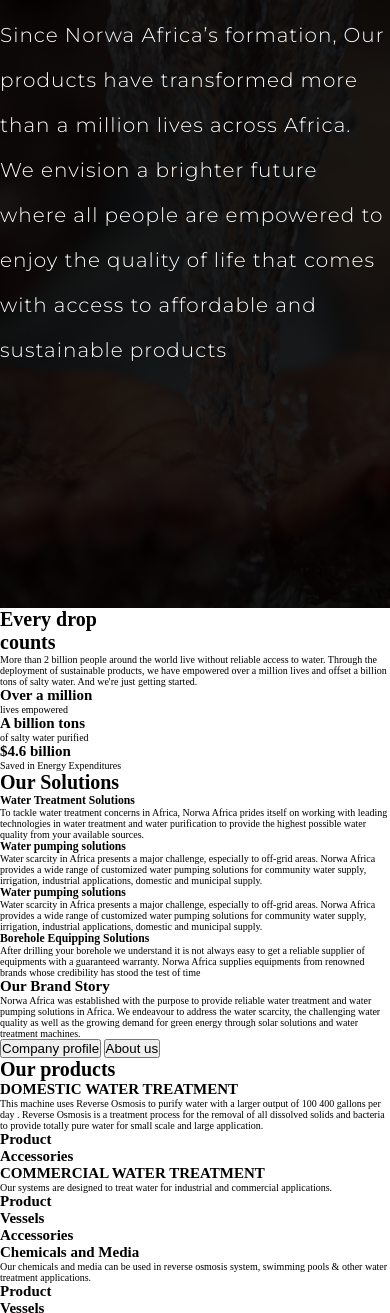
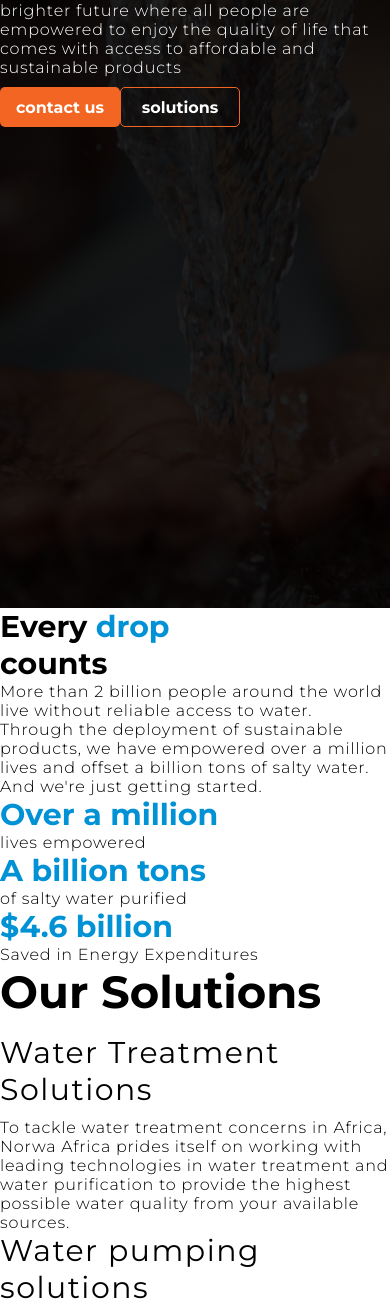
Before and after one commit to EvolutionDesign/Norwa-Africa, a website: page index.html in a window 390 px wide. Shown: the part 236-1549 px from the top of the page. Drawn offline with Linux system fonts and the light colour scheme.

Commit message:
mobile-version

```diff
--- a/index.html
+++ b/index.html
@@ -26,23 +26,31 @@
             Over a million lives, <br />
             transformed.
           </h1>
-          <p class="text color-white font-smaller">
+          <p class="text color-white font-smaller margin-bottom-medium">
             Since Norwa Africa’s formation, Our products have transformed more
             than a million lives across Africa. We envision a brighter future
             where all people are empowered to enjoy the quality of life that
             comes with access to affordable and sustainable products
           </p>
+          <div class="btn">
+            <button class="pri-btn ">
+                <a href="./contact.html" class="link-btn color-white font-smaller" >contact us</a>
+            </button>
+            <button class="sec-btn">
+                <a href="" class="link-btn color-white font-smaller">solutions</a>
+            </button>
+          </div>
         </div>
       </header>
 
       <div>
         <div>
           <div>
-            <h1>
-              Every <span>drop</span><br />
+            <h1 class="font-meduim heading">
+              Every <span class="color-blue">drop</span><br />
               counts
             </h1>
-            <p>
+            <p class="font-smaller text">
               More than 2 billion people around the world live without reliable
               access to water. Through the deployment of sustainable products,
               we have empowered over a million lives and offset a billion tons
@@ -54,34 +62,34 @@
           <div>
             <div></div>
             <div>
-              <h2>Over a million</h2>
-              <p>lives empowered</p>
+              <h2 class="font-meduim heading color-blue" >Over a million</h2>
+              <p class="font-smaller text">lives empowered</p>
             </div>
           </div>
           <div>
             <div></div>
             <div>
-              <h2>A billion tons</h2>
-              <p>of salty water purified</p>
+              <h2 class="font-meduim heading color-blue">A billion tons</h2>
+              <p class="font-smaller text">of salty water purified</p>
             </div>
           </div>
           <div>
             <div></div>
             <div>
-              <h2>$4.6 billion</h2>
-              <p>Saved in Energy Expenditures</p>
+              <h2 class="font-meduim heading color-blue">$4.6 billion</h2>
+              <p class="font-smaller text">Saved in Energy Expenditures</p>
             </div>
           </div>
         </div>
       </div>
 
       <div>
-        <h1>Our Solutions</h1>
+        <h1 class="heading font-big margin-bottom-big">Our Solutions</h1>
         <div>
           <div>
             <div>
-              <h3>Water Treatment Solutions</h3>
-              <p>
+              <h3 class="sub-header font-meduim margin-bottom-medium">Water Treatment Solutions</h3>
+              <p class="font-smaller text">
                 To tackle water treatment concerns in Africa, Norwa Africa
                 prides itself on working with leading technologies in water
                 treatment and water purification to provide the highest possible
@@ -91,8 +99,8 @@
           </div>
           <div>
             <div>
-              <h3>Water pumping solutions</h3>
-              <p>
+              <h3 class="sub-header font-meduim margin-bottom-medium">Water pumping solutions</h3>
+              <p class="font-smaller text">
                 Water scarcity in Africa presents a major challenge, especially
                 to off-grid areas. Norwa Africa provides a wide range of
                 customized water pumping solutions for community water supply,
@@ -103,8 +111,8 @@
           </div>
           <div>
             <div>
-              <h3>Water pumping solutions</h3>
-              <p>
+              <h3 class="sub-header font-meduim margin-bottom-medium">Water pumping solutions</h3>
+              <p class="font-smaller text">
                 Water scarcity in Africa presents a major challenge, especially
                 to off-grid areas. Norwa Africa provides a wide range of
                 customized water pumping solutions for community water supply,
@@ -115,8 +123,8 @@
           </div>
           <div>
             <div>
-              <h3>Borehole Equipping Solutions</h3>
-              <p>
+              <h3 class="sub-header font-meduim margin-bottom-medium">Borehole Equipping Solutions</h3>
+              <p class="font-smaller text">
                 After drilling your borehole we understand it is not always easy
                 to get a reliable supplier of equipments with a guaranteed
                 warranty. Norwa Africa supplies equipments from renowned brands
@@ -127,18 +135,22 @@
         </div>
         <div>
           <div>
-            <h2>Our Brand Story</h2>
-            <p>
+            <h2 class="sub-header font-meduim margin-bottom-medium">Our Brand Story</h2>
+            <p class="font-smaller text">
               Norwa Africa was established with the purpose to provide reliable
               water treatment and water pumping solutions in Africa. We
               endeavour to address the water scarcity, the challenging water
               quality as well as the growing demand for green energy through
               solar solutions and water treatment machines.
             </p>
-            <div>
-              <button>Company profile</button>
-              <button>About us</button>
-            </div>
+            <div class="btn">
+                <button class="pri-btn ">
+                    <a href="./contact.html" class="link-btn color-white font-smaller" >Company profile</a>
+                </button>
+                <button class="sec-btn">
+                    <a href="" class="link-btn color-orange font-smaller">About us</a>
+                </button>
+              </div>
           </div>
         </div>
       </div>
--- a/sass/abstract/_mixin.scss
+++ b/sass/abstract/_mixin.scss
@@ -18,30 +18,29 @@
   */
 
   @mixin respond($breakpoint) {
-  //phone breakpoint
-  @if $breakpoint==phone {
-    @media (max-width: 37.5em) {
+    //big screen breakpoint
+    @if $breakpoint==big-screen {
+      @media (min-width: 112.5em) {
+        @content;
+      }
+    }
+    //tab-land breakpoint
+    @if $breakpoint==tab-land {
+      @media (min-width: 75em) {
         @content;
       }
     }
 
     //tab-port breakpoint
     @if $breakpoint==tab-port {
-    @media (max-width: 56.25em) {
+      @media (min-width: 56.25em) {
         @content;
       }
     }
 
-  //tab-land breakpoint
-  @if $breakpoint==tab-land {
-    @media (max-width: 75em) {
-      @content;
-    }
-  }
-
-  //big screen breakpoint
-  @if $breakpoint==big-screen {
-    @media (min-width: 112.5em) {
+    //phone breakpoint
+    @if $breakpoint==phone {
+      @media (min-width: 37.5em) {
         @content;
       }
     }
--- a/sass/base/_utilites.scss
+++ b/sass/base/_utilites.scss
@@ -0,0 +1,34 @@
+.margin-bottom-big {
+    margin-bottom: 1.5rem;
+
+    @include respond(phone){
+        margin-bottom: 3rem;
+    }
+}
+
+.margin-bottom-medium {
+    margin-bottom: 1rem;
+
+    @include respond(phone){
+        margin-bottom: 2rem;
+    }
+}
+
+.margin-bottom-small {
+    margin-bottom: 0.5rem;
+
+    @include respond(phone){
+        margin-bottom: 1rem;
+    }
+}
+
+
+.color-white {
+    color: $color-white;
+}
+.color-blue {
+    color: $color-blue;
+}
+.color-orange {
+    color: $color-orange;
+}
--- a/sass/components/_btn.scss
+++ b/sass/components/_btn.scss
@@ -0,0 +1,42 @@
+.btn {
+    display: flex;
+    flex-direction: row;
+    align-items: center;
+}
+.pri-btn,
+.sec-btn {
+    width: 120px;
+    height: 40px;
+    border-radius: 5px;
+
+    border: none;
+
+    &:focus {
+        outline: none;
+    }
+
+    @include respond(phone){
+        width: 176px;
+        height: 59px;
+        box-sizing: 15px;
+    }
+}
+
+.pri-btn {
+    background-color: $color-orange;
+}
+
+.sec-btn {
+    border: 1px solid $color-orange;
+    background-color: transparent;
+}
+
+.link-btn {
+    &:link,
+    &:visited {
+        font-family: $pri-font;
+        font-style: normal;
+        font-weight: 700;
+        text-decoration: none;
+    }
+}
--- a/sass/typography/_font-size.scss
+++ b/sass/typography/_font-size.scss
@@ -1,19 +1,34 @@
 //big
 .font-big {
-  font-size: 6rem;
+  font-size: 4.5rem;
+
+  @include respond(phone){
+    font-size: 6rem;
+}
 }
 
 //meduim
 .font-meduim {
-  font-size: 4.5rem;
+  font-size: 3rem;
+
+  @include respond(phone){
+    font-size: 4.5rem;
+}
 }
 
 //small
 .font-small {
-  font-size: 2.4rem;
+  font-size: 1.8rem;
+  @include respond(phone){
+    font-size: 2.4rem;
+  }
 }
 
 //smaller
 .font-smaller {
-  font-size: 2rem;
+  font-size: 1.6rem;
+
+  @include respond(phone){
+    font-size: 2rem;
+  }
 }
--- a/sass/typography/_heading.scss
+++ b/sass/typography/_heading.scss
@@ -3,11 +3,3 @@
   font-style: normal;
   font-weight: 700;
 }
-
-.color-white {
-  color: $color-white;
-}
-
-.margin-bottom-big {
-  margin-bottom: 3rem;
-}
--- a/sass/typography/_paragraph.scss
+++ b/sass/typography/_paragraph.scss
@@ -3,5 +3,8 @@
   font-style: normal;
   font-weight: 300;
   letter-spacing: 0.05em;
-  line-height: 45px;
+
+  @include respond(phone){
+    line-height: 45px;
+  }
 }
--- a/sass/typography/_sub-heading.scss
+++ b/sass/typography/_sub-heading.scss
@@ -0,0 +1,6 @@
+.sub-header {
+    font-family: $pri-font;
+font-style: normal;
+font-weight: 400;
+letter-spacing: 0.05em;
+}
```
Also changed, not shown: style/style.css, 1 other file. Lines whose indentation alone changed are shown as unchanged.
